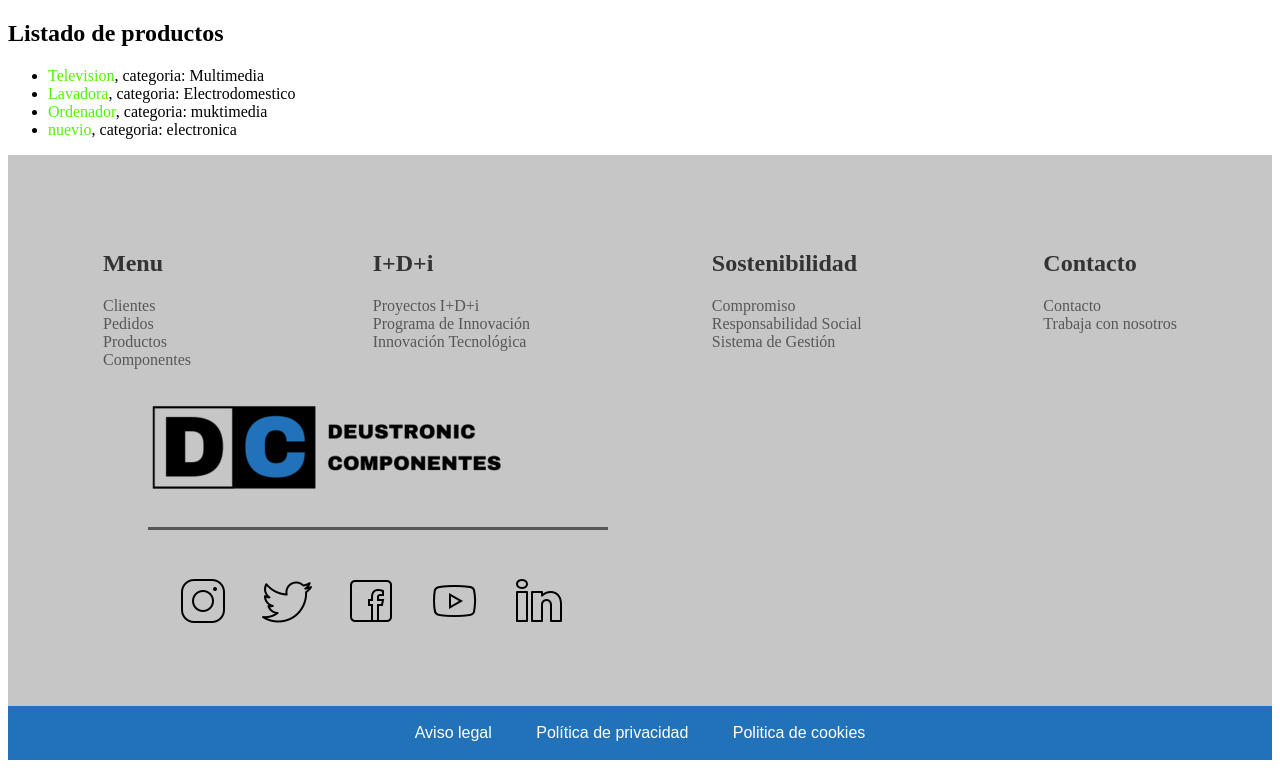
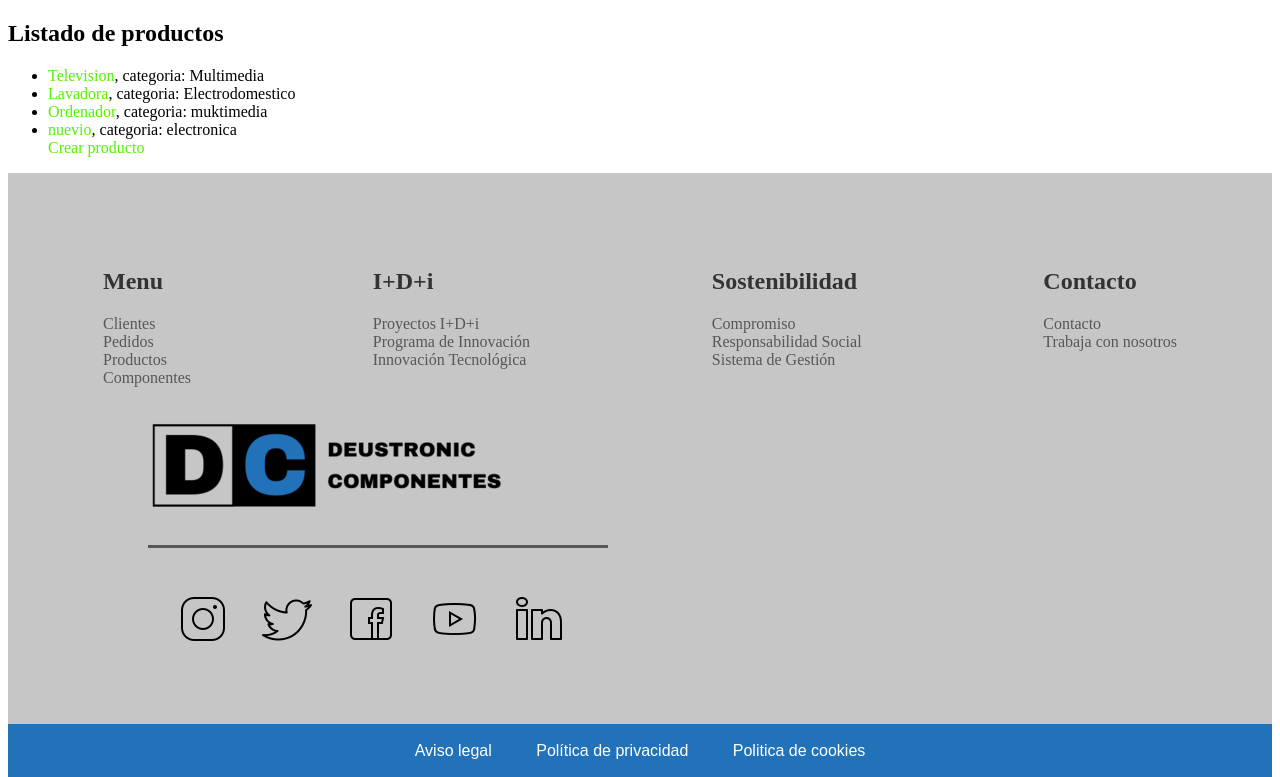
Before and after one commit to casconmikel/Proyecto_IW, a Django app: page /appGestionPedidos/producto/list in a window 1280 px wide. Shown: the part 161-938 px from the top of the page. Run offline with Django 4.2, Linux system fonts and the light colour scheme; data comes from the database, SQL or seed files in the repository; both versions use the stored data as it was after the commit.

Commit message:
formulario producto

```diff
--- a/Proyecto_IW/appGestionPedidos/templates/appGestionPedidos/producto_list.html
+++ b/Proyecto_IW/appGestionPedidos/templates/appGestionPedidos/producto_list.html
@@ -11,6 +11,7 @@
                 <a href="/appGestionPedidos/producto_list/{{ producto.id }}">{{ producto.nombre }}</a>, categoria: {{ producto.categoria }}
             </li>
         {% endfor %}
+        <a href="/appGestionPedidos/producto/create">Crear producto</a>
         </ul>
     {% else %}
     <p>No hay prodcutos creados.</p>
--- a/Proyecto_IW/appGestionPedidos/urls.py
+++ b/Proyecto_IW/appGestionPedidos/urls.py
@@ -20,6 +20,7 @@ urlpatterns = [
     # URLs CREAR
     path('cliente/create', views.ClienteCreateView.as_view(), name='cliente_create'),
     path('componente/create', views.ComponenteCreateView.as_view(), name='componente_create'),
+    path('producto/create', views.ProductoCreateView.as_view(), name='producto_create'),
     # URLs BORRAR
 
     # URLs MODIFICAR
--- a/Proyecto_IW/appGestionPedidos/views.py
+++ b/Proyecto_IW/appGestionPedidos/views.py
@@ -57,3 +57,19 @@ class ComponenteCreateView(View):
             formulario.save()
             return redirect('componente')
         return render(request, 'appGestionPedidos/componente_create.html', {'formulario': formulario})
+
+class ProductoCreateView(View):
+
+    def get(self, request, *args, **kwargs):
+        formulario = ProductoForm()
+        context = {
+            'formulario': formulario
+        }
+        return render(request, 'appGestionPedidos/producto_create.html', context)
+
+    def post(self, request, *args, **kwargs):
+        formulario = ProductoForm(request.POST)
+        if formulario.is_valid():
+            formulario.save()
+            return redirect('producto')
+        return render(request, 'appGestionPedidos/producto_create.html', {'formulario': formulario})
```
Also changed, not shown: Proyecto_IW/appGestionPedidos/templates/appGestionPedidos/producto_create.html (added, +15 -0 lines), Proyecto_IW/db.sqlite3.
